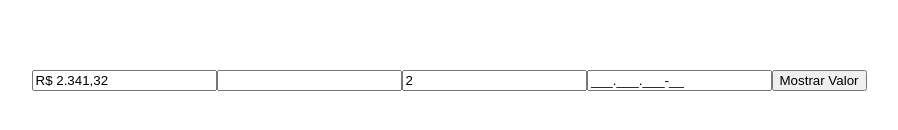
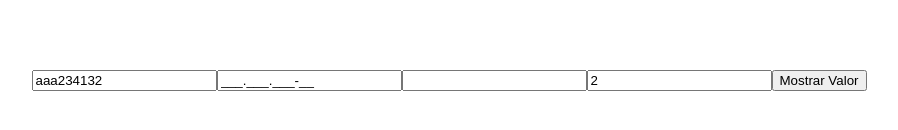
Before and after one commit to MauMuller/valisk, a React (Vite) app: page / in a window 1280 px wide. Shown: the part 328-458 px from the top of the page, without its empty margins (191-1089 px from the left). Built offline with nearby package versions, Linux system fonts and the light colour scheme.

Commit message:
♻️ (configEntry): Mudança no nome da funcionalidade, adotando o padrão dos hooks modernos, com o "use"
Mudanças no padrão de nome da nova funcionalidade criada, com ela, sendo assim possível identificar o hook

```diff
--- a/src/hooks/configEntry/index.ts
+++ b/src/hooks/useConfigEntry/index.ts
@@ -15,7 +15,7 @@ const deepArray = (array: Array<any>) => {
   return array;
 };
 
-export const configEntry = <T>(data: any) => {
+export const useConfigEntry = <T>(data: any) => {
   const isArray = Array.isArray(data);
   const arrayWithAllNames: Array<keyof T> = [];
   const arrayAux: Array<ObjectWithNameAndListProps<T>> = (
--- a/src/lib/index.ts
+++ b/src/lib/index.ts
@@ -1,5 +1,5 @@
 export { useValisk } from "../hooks/useValisk";
-export { configEntry } from "../hooks/configEntry";
+export { useConfigEntry } from "../hooks/useConfigEntry";
 
 export type {
   MaskTypesParams,
--- a/src/main.tsx
+++ b/src/main.tsx
@@ -3,7 +3,7 @@ import ReactDOM from "react-dom/client";
 
 import {
   useValisk,
-  configEntry,
+  useConfigEntry,
   ObjectWithNameAndListProps,
 } from "./lib/index";
 
@@ -27,27 +27,12 @@ const App = () => {
     inputTest: string;
   };
 
-  const teste: Array<Array<Array<ObjectWithNameAndListProps<Inputs>>>> = [
-    [
-      [
-        { name: "inputTest", props: { cpf: { explictMask: true } } },
-        { name: "inputTest", props: { cpf: { explictMask: false } } },
-        {
-          name: "comunTeste",
-          props: {
-            money: {
-              typeMoney: "real",
-              explictMask: true,
-              explictSimbol: true,
-            },
-          },
-        },
-        { name: "comunTeste3" },
-      ],
-    ],
-  ];
+  const teste: ObjectWithNameAndListProps<Inputs> = {
+    name: "inputTest",
+    props: { cpf: { explictMask: true } },
+  };
 
-  const configMasks = configEntry<Inputs>(teste);
+  const configMasks = useConfigEntry<Inputs>(teste);
 
   const { _masks, _forceUpdate, _getValues, _cleanValues } = useValisk<Inputs>(
     configMasks /* {
@@ -69,11 +54,13 @@ const App = () => {
   );
 
   useEffect(() => {
-    _forceUpdate([
-      { inputName: "comunTeste", inputType: "uncontrolled" },
+    _forceUpdate(
+      /* [ */
+      // { inputName: "comunTeste", inputType: "uncontrolled" },
       //    { inputName: "comunTeste2", inputType: "uncontrolled" },
-      { inputName: "inputTest", inputType: "uncontrolled" },
-    ]);
+      { inputName: "inputTest", inputType: "uncontrolled" }
+      /* ] */
+    );
   }, []);
 
   const show = (data: Inputs) => {
@@ -84,9 +71,9 @@ const App = () => {
   return (
     <form onSubmit={_getValues(show)}>
       <input {..._masks("comunTeste")} defaultValue={"aaa234132"} />
+      <input {..._masks("inputTest")}></input>
       <input defaultValue={""} />
       <input defaultValue={"2"} />
-      <input {..._masks("inputTest")}></input>
 
       <button>Mostrar Valor</button>
     </form>
```
Also changed, not shown: 1 other file (tests, documents, lock files or other folders).
